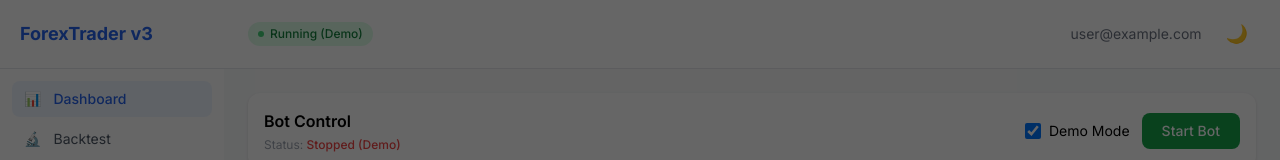
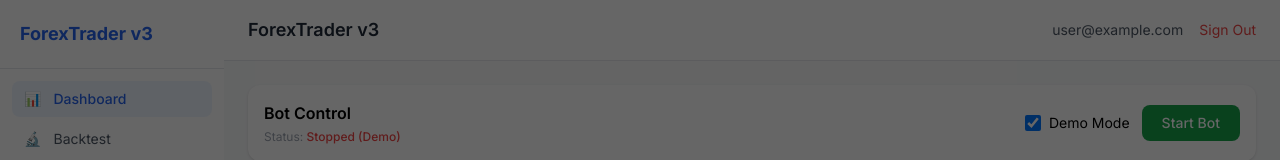
Before and after one commit to design-indra/ForexTrader-v3, a Next.js app: page / in a window 1280 px wide. Shown: the top 160 px of the page. Built offline with nearby package versions, Linux system fonts and the light colour scheme; no server answers; sample sign-in values are in the browser's storage.

Commit message:
fix: restore SessionProvider and fix Header useSession

```diff
--- a/app/providers.tsx
+++ b/app/providers.tsx
@@ -1,5 +1,6 @@
 "use client";
 import { QueryClient, QueryClientProvider } from "@tanstack/react-query";
+import { SessionProvider } from "next-auth/react";
 import { useState } from "react";
 
 export function Providers({ children }: { children: React.ReactNode }) {
@@ -11,8 +12,10 @@ export function Providers({ children }: { children: React.ReactNode }) {
     })
   );
   return (
-    <QueryClientProvider client={queryClient}>
-      {children}
-    </QueryClientProvider>
+    <SessionProvider>
+      <QueryClientProvider client={queryClient}>
+        {children}
+      </QueryClientProvider>
+    </SessionProvider>
   );
 }
--- a/components/dashboard/Header.tsx
+++ b/components/dashboard/Header.tsx
@@ -1,24 +1,23 @@
 "use client";
-import { useSession } from "next-auth/react";
-import { useTheme } from "next-themes";
+import { useSession, signOut } from "next-auth/react";
 
 export function Header() {
   const { data: session } = useSession();
-  const { theme, setTheme } = useTheme();
 
   return (
-    <header className="bg-white dark:bg-gray-800 border-b dark:border-gray-700 px-6 py-3 flex items-center justify-between sticky top-0 z-20">
-      <div className="flex items-center gap-3">
-        <span className="inline-flex items-center gap-1.5 px-2.5 py-1 rounded-full text-xs font-medium bg-green-100 text-green-700 dark:bg-green-900/30 dark:text-green-400">
-          <span className="w-1.5 h-1.5 rounded-full bg-green-500 animate-pulse" />
-          Running (Demo)
+    <header className="bg-white dark:bg-gray-800 border-b border-gray-200 dark:border-gray-700 px-6 py-4 flex items-center justify-between">
+      <h2 className="text-lg font-semibold text-gray-800 dark:text-white">
+        ForexTrader v3
+      </h2>
+      <div className="flex items-center gap-4">
+        <span className="text-sm text-gray-600 dark:text-gray-300">
+          {session?.user?.email ?? ""}
         </span>
-      </div>
-      <div className="flex items-center gap-4">
-        <span className="text-sm text-gray-500 hidden md:block">{session?.user?.email}</span>
-        <button onClick={() => setTheme(theme === "dark" ? "light" : "dark")}
-          className="p-2 rounded-lg hover:bg-gray-100 dark:hover:bg-gray-700 text-lg">
-          {theme === "dark" ? "☀️" : "🌙"}
+        <button
+          onClick={() => signOut({ callbackUrl: "/login" })}
+          className="text-sm text-red-500 hover:text-red-700"
+        >
+          Sign Out
         </button>
       </div>
     </header>
```
